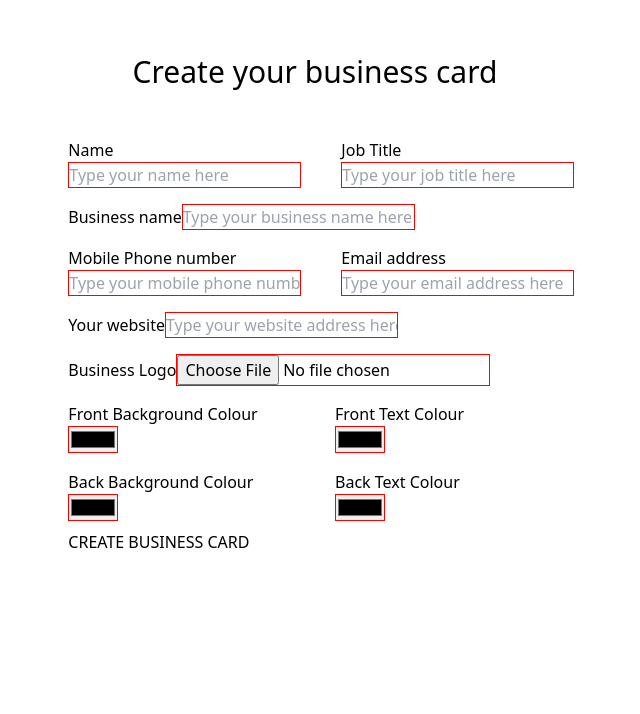
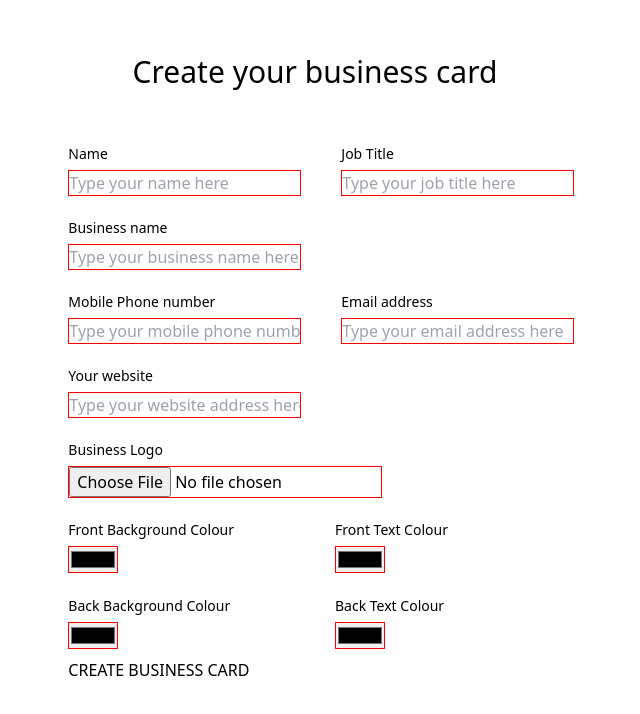
Before and after one commit to HalfElfAlistair/personalised-business-card, a React (Create React App) app: page / in a window 1280 px wide. Shown: the part 206-920 px from the top of the page, without its empty margins (325-965 px from the left). Built offline with nearby package versions, Linux system fonts and the light colour scheme; no server answers.

Commit message:
styling labels with font size, line height and display type

```diff
--- a/src/components/Form.jsx
+++ b/src/components/Form.jsx
@@ -91,53 +91,53 @@ const Form = ({setNewCardID}) => {
     return <form className="flex flex-row flex-wrap justify-between p-5" onSubmit={(e) => submitFunc(e)}>
         <div className="w-full flex flex-row justify-between gap-10 my-2">
             <div className="justify-self-start w-6/12">
-                <label htmlFor="name-input">Name</label>
+                <label className="block text-sm leading-8" htmlFor="name-input">Name</label>
                 <input className={basicValidation(name)} value={name} type="text" id="name-input" name="name-input" placeholder="Type your name here" onChange={(e) => setName(e.target.value)} ></input>
                 {checkIcon(name)}
             </div>
             <div className="justify-self-end w-6/12">
-                <label htmlFor="job-input">Job Title</label>
+                <label className="block text-sm leading-8" htmlFor="job-input">Job Title</label>
                 <input className={basicValidation(job)} type="text"  id="job-input" name="job-input" placeholder="Type your job title here" onChange={(e) => setJob(e.target.value)} ></input>
                 {checkIcon(job)}
             </div>
         </div>
         <div className="w-full my-2">
-            <label htmlFor="business-input">Business name</label>
+            <label className="block text-sm leading-8" htmlFor="business-input">Business name</label>
             <input className={basicValidation(business)} type="text"  id="business-input" name="business-input" placeholder="Type your business name here" onChange={(e) => setBusiness(e.target.value)} ></input>
             {checkIcon(business)}
         </div>
         <div className="w-full flex flex-row justify-between gap-10 my-2">
             <div className="w-6/12">
-                <label htmlFor="phone-input">Mobile Phone number</label>
+                <label className="block text-sm leading-8" htmlFor="phone-input">Mobile Phone number</label>
                 <input className={basicValidation(phone)} type="text"  id="phone-input" name="phone-input" placeholder="Type your mobile phone number here" onChange={(e) => setPhone(phoneValidation(e.target.value))} ></input>
                 {checkIcon(phone)}
             </div>
             <div className="w-6/12">
-                <label htmlFor="email-input">Email address</label>
+                <label className="block text-sm leading-8" htmlFor="email-input">Email address</label>
                 <input className={basicValidation(email)} type="text"  id="email-input" name="email-input" placeholder="Type your email address here" onChange={(e) => setEmail(emailValidation(e.target.value))} ></input>
                 {checkIcon(email)}
             </div>
         </div>
         <div className="w-full my-2">
-            <label htmlFor="website-input">Your website</label>
+            <label className="block text-sm leading-8" htmlFor="website-input">Your website</label>
             <input className={basicValidation(website)} type="text"  id="website-input" name="website-input" placeholder="Type your website address here" onChange={(e) => setWebsite(websiteValidation(e.target.value))} ></input>
             {checkIcon(website)}
         </div>
         <div className="w-full my-2">
-            <label htmlFor="logo-input">Business Logo</label>
+            <label className="block text-sm leading-8" htmlFor="logo-input">Business Logo</label>
             <input className={basicValidation(logo)} type="file" id="logo-input" name="logo-input" onChange={(e) => setLogo(e.target.value)} />
             {checkIcon(logo)}
         </div>
         <div className="w-full flex flex-row justify-between gap-10 my-2">
             <div className="w-full">
-                <label htmlFor="color-input-front-bg">Front Background Colour</label>
+                <label className="block text-sm leading-8" htmlFor="color-input-front-bg">Front Background Colour</label>
                 <div>
                     <input className={basicValidation(colourFrontBg)} type="color" id="color-input-front-bg" name="color-input-front-bg" onChange={(e) => setColourFrontBg(e.target.value)} />
                     {checkIcon(colourFrontBg)}
                 </div>
             </div>
             <div className="w-full">
-                <label htmlFor="color-input-front-text">Front Text Colour</label>
+                <label className="block text-sm leading-8" htmlFor="color-input-front-text">Front Text Colour</label>
                 <div>
                     <input className={basicValidation(colourFrontText)} type="color" id="color-input-front-text" name="color-input-front-text" onChange={(e) => setColourFrontText(e.target.value)} />
                     {checkIcon(colourFrontText)}
@@ -146,14 +146,14 @@ const Form = ({setNewCardID}) => {
         </div>
         <div className="w-full flex flex-row justify-between gap-10 my-2">
             <div className="w-full">
-                <label htmlFor="color-input-back-bg">Back Background Colour</label>
+                <label className="block text-sm leading-8" htmlFor="color-input-back-bg">Back Background Colour</label>
                 <div>
                     <input className={basicValidation(colourBackBg)} type="color" id="color-input-back-bg" name="color-input-back-bg" onChange={(e) => setColourBackBg(e.target.value)} />
                     {checkIcon(colourBackBg)}
                 </div>
             </div>
             <div className="w-full">
-                <label htmlFor="color-input-back-text">Back Text Colour</label>
+                <label className="block text-sm leading-8" htmlFor="color-input-back-text">Back Text Colour</label>
                 <div>
                     <input className={basicValidation(colourBackText)} type="color" id="color-input-back-text" name="color-input-back-text" onChange={(e) => setColourBackText(e.target.value)} />
                     {checkIcon(colourBackText)}
```
